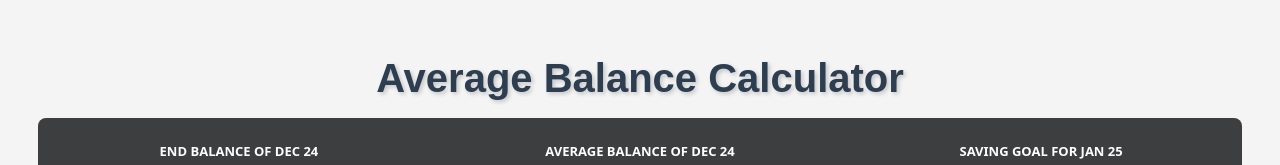
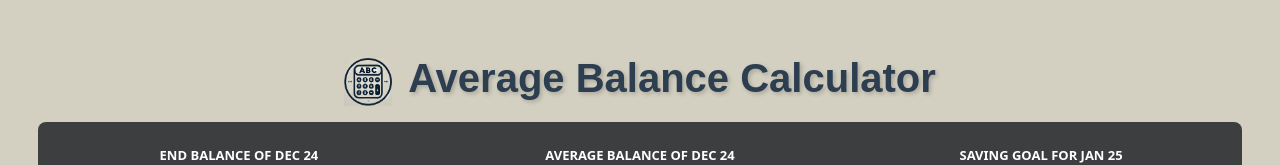
Before and after one commit to TPH777/average-balance-calculator, a React (Vite) app: page / in a window 1280 px wide. Shown: the top 165 px of the page. Built offline with nearby package versions, Linux system fonts and the light colour scheme; no server answers.

Commit message:
Add logo to title

```diff
--- a/src/App.css
+++ b/src/App.css
@@ -1,7 +1,7 @@
  #root {
   padding: 3%;
   text-align: center;
-  background-color: rgb(244, 244, 244);
+  background-color: #d3d0c1;
   font-size: small;
   font-weight: 500;
   min-height: 100vh;
@@ -15,6 +15,12 @@
   color: #2c3e50;
   text-shadow: 2px 2px 4px rgba(0, 0, 0, 0.2);
   margin: 1rem 0;
+}
+
+.logo-img {
+  height: 3rem;
+  width: 3rem;
+  margin-right: 1rem;
 }
 
 /* Init Bar */
--- a/src/App.tsx
+++ b/src/App.tsx
@@ -9,7 +9,10 @@ function App() {
 
   return (
     <>
-      <h1 className="site-title">Average Balance Calculator</h1>
+      <h1 className="site-title">
+        <img src="src/pictures/logo.jpg" className="logo-img" />
+        Average Balance Calculator
+      </h1>
       <Calculator user={user} />
       <AccountButton user={user} setUser={setUser} />
     </>
```
